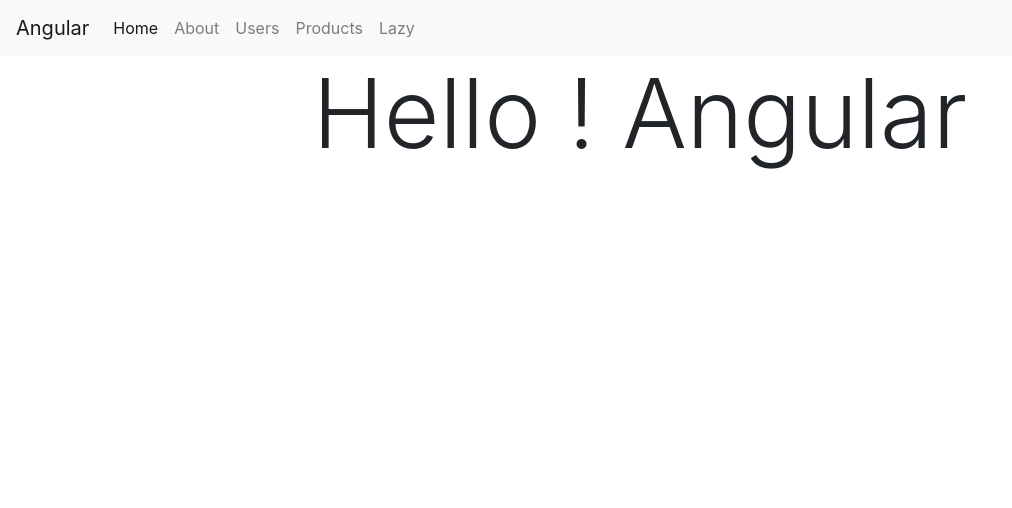
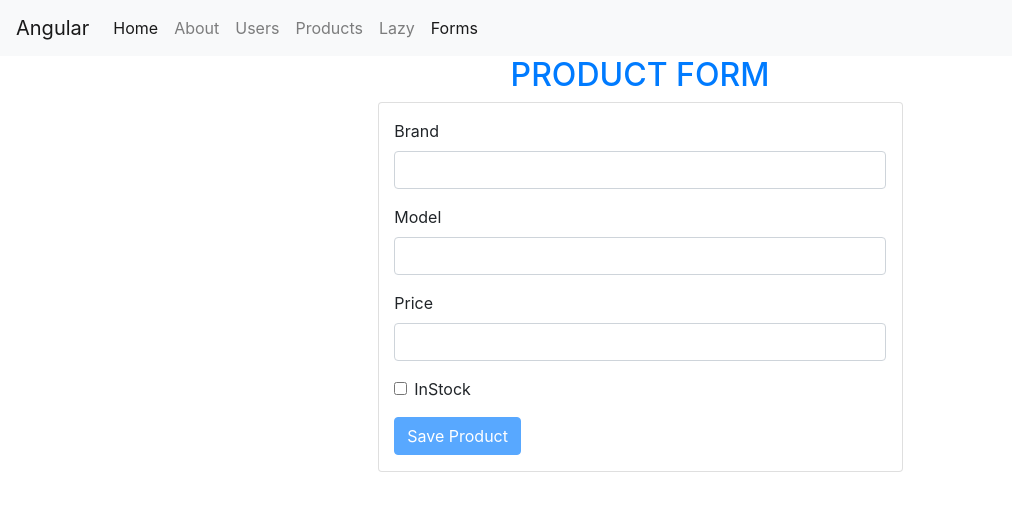
Before and after one commit to iammahesh09/angular-test, an Angular app: page /forms in a window 1280 px wide. Before the commit this address led to /. Shown: the top 508 px of the page, without its empty margins (0-1012 px from the left). Built offline with nearby package versions, Linux system fonts and the light colour scheme.

Commit message:
Angular Form Validations

```diff
--- a/src/app/AppRouting.ts
+++ b/src/app/AppRouting.ts
@@ -10,6 +10,7 @@
 import { UserDetailsComponent } from './users/user-details/user.details.component';
 import { UserCommentComponent } from './users/user-details/comments/user.comment.component';
 import { LazyComponent } from './lazy.component';
+import { FormsComponent } from './forms/forms.component';
 
 const childRoutes: Routes = [
     { path: 'user-review', component: UserReviewComponent },
@@ -23,6 +24,7 @@
     { path: 'Users/:login', component: UserDetailsComponent, children: childRoutes },
     { path: 'ProductsList', component: ProductListComponent },
     { path: 'lazy', component: LazyComponent, loadChildren:'./lazy.module#LazyModule' },
+    {path:'forms', component:FormsComponent},
     //{ path: '**', component: PageNotFoundComponent },
     { path: '**', redirectTo: '/' }
 ]
--- a/src/app/app.component.html
+++ b/src/app/app.component.html
@@ -21,6 +21,9 @@
         <li class="nav-item" routerLinkActive="active">
           <a class="nav-link" routerLink="/lazy">Lazy</a>
         </li>
+        <li class="nav-item" routerLinkActive="active">
+          <a class="nav-link" routerLink="/forms">Forms</a>
+        </li>
       </ul>
     </div>
   </nav>
--- a/src/app/app.module.ts
+++ b/src/app/app.module.ts
@@ -18,6 +18,7 @@
 import { UserReviewComponent } from './users/user-details/reviews/review.component';
 import { UserDetailsComponent } from './users/user-details/user.details.component';
 import { ProductListComponent } from './products/product-list/product-list.component';
+import { FormsComponent } from './forms/forms.component';
 
 
 
@@ -35,7 +36,8 @@
     UserReviewComponent,
     UserCommentComponent,
     LazyComponent,
-    PageNotFoundComponent
+    PageNotFoundComponent,
+    FormsComponent
   ],
   imports: [
     BrowserModule,
--- /dev/null
+++ b/src/app/forms/forms.component.css
@@ -0,0 +1,2 @@
+
+.card{padding: 3%;}
--- /dev/null
+++ b/src/app/forms/forms.component.html
@@ -0,0 +1,30 @@
+<h2 class="text-center dispaly-2 text-primary text-uppercase">Product Form</h2>
+
+<div class="col-sm-10 col-lg-6 offset-sm-1 offset-lg-3">
+  <div class="card">
+    <form novalidate #productForm="ngForm">
+      <div class="form-group">
+        <label for="brand">Brand</label>
+        <input type="text" class="form-control" [(ngModel)]="product.brand" name="brand" #brand="ngModel" required>
+      </div>
+      <div class="form-group">
+        <label for="model">Model</label>
+        <input type="text" class="form-control" [(ngModel)]="product.model" name="model" #model="ngModel" required>
+      </div>
+      <div class="form-group">
+        <label for="price">Price</label>
+        <input type="text" class="form-control" [(ngModel)]="product.price" name="price" #price="ngModel" required>
+      </div>
+
+      <div class="form-group">
+        <div class="form-check">
+          <input class="form-check-input" type="checkbox" [(ngModel)]="product.inStock" name="inStock" required>
+          <label class="form-check-label" for="inStock">
+            InStock
+          </label>
+        </div>
+      </div>
+      <button type="submit" (click)="sendProductNewData()" [disabled]="productForm.invalid" class="btn btn-primary">Save Product</button>
+    </form>
+  </div>
+</div>
--- /dev/null
+++ b/src/app/forms/forms.component.ts
@@ -0,0 +1,21 @@
+import { Component, OnInit } from '@angular/core';
+
+@Component({
+  selector: 'app-forms',
+  templateUrl: './forms.component.html',
+  styleUrls: ['./forms.component.css']
+})
+
+export class FormsComponent implements OnInit {
+  product: any = {};
+
+  constructor() { }
+
+  sendProductNewData(){
+    console.log(this.product)
+  }
+
+  ngOnInit() {
+  }
+
+}
```
Also changed, not shown: 1 other file (tests, documents, lock files or other folders).
